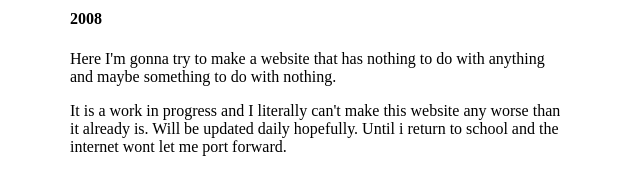
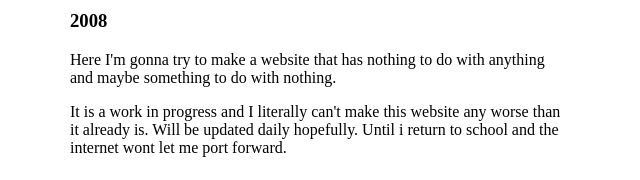
Before and after one commit to akkiel/akkiel.github.io, a plain HTML site: page SausageMain.html in a window 1280 px wide. Shown: the part 501-681 px from the top of the page, 271-911 px from the left. Drawn offline with Linux system fonts and the light colour scheme.

Commit message:
Update SausageMain.html
Final Format Fix

```diff
--- a/SausageMain.html
+++ b/SausageMain.html
@@ -28,7 +28,7 @@
 please put the date and include a header and p's
 
 			<h1>TITLE</h1>
-			<h1>TITLE</h1>
+			<h3>TITLE</h3>
 			<p>
 				WORDS
 			</p>
@@ -49,7 +49,7 @@ please put the date and include a header and p's
 			</p>
 
 			<h1>Mission Impossible</h1>
-			<h4> 2008 </h4>
+			<h3> 2008 </h3>
 			<p>
 				Here I'm gonna try to make a website that has nothing to do with anything and maybe something to do with nothing.
 			</p>
```
